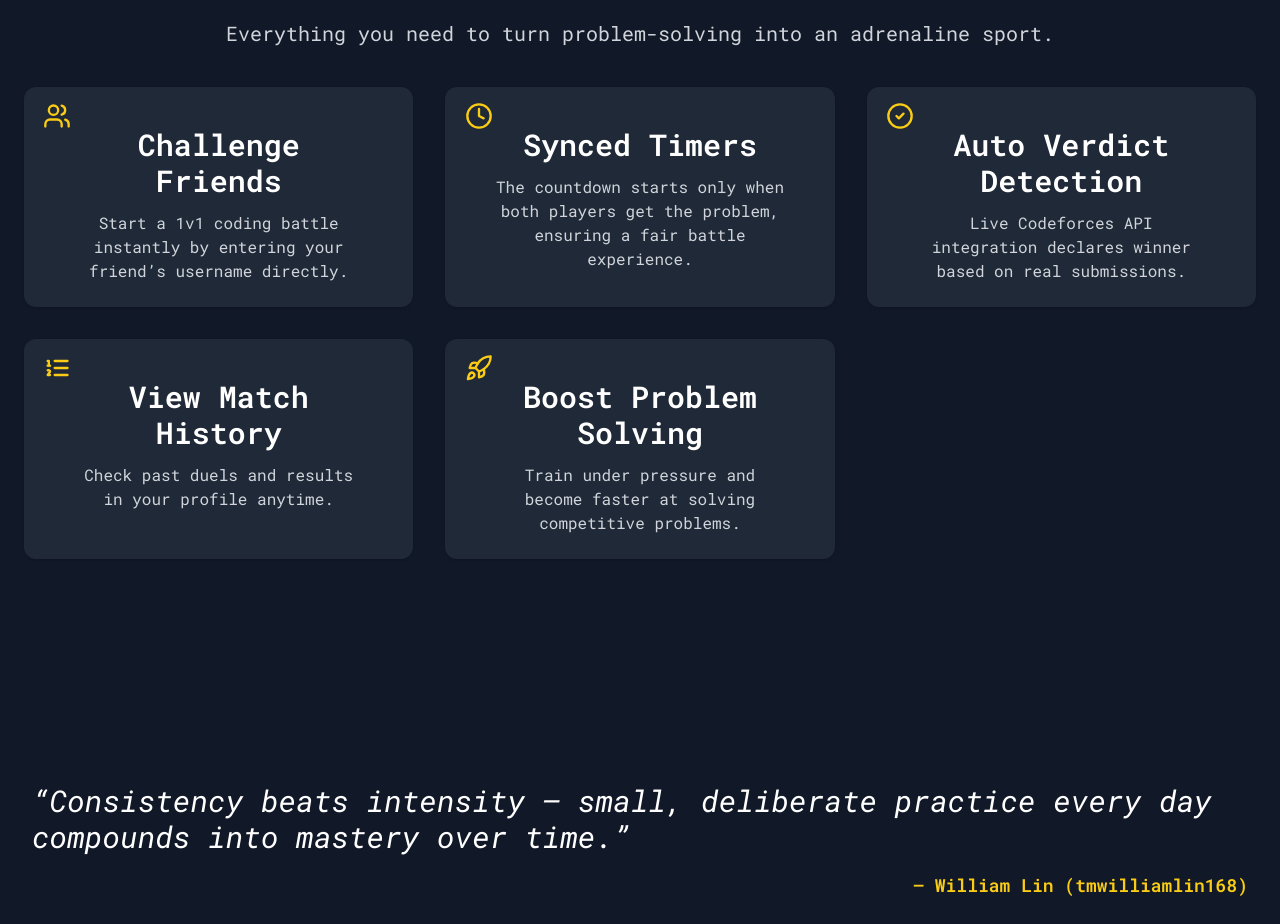
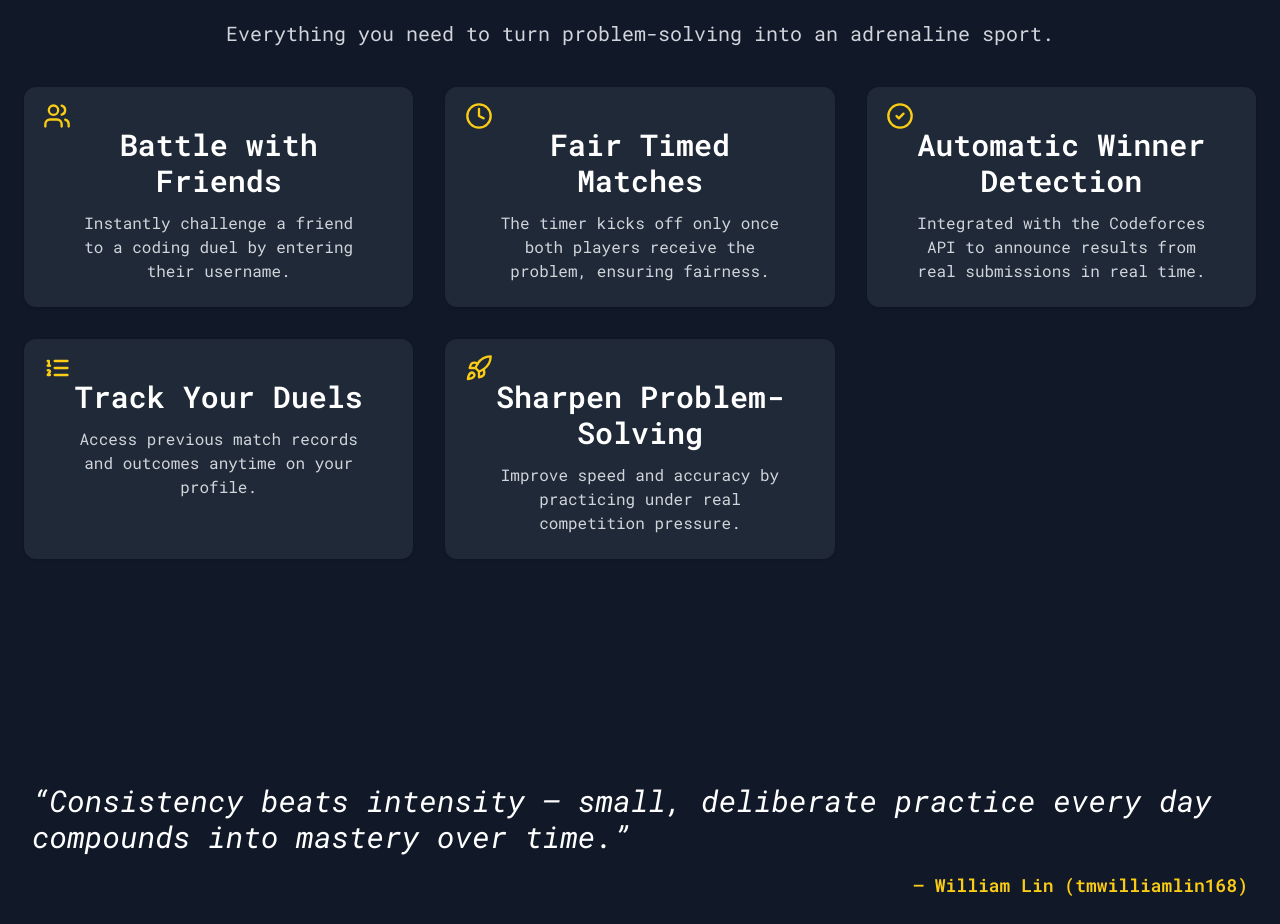
Before and after one commit to PixelPioneer2003/CodeCross, a React (Vite) app in the folder frontend/: page / in a window 1280 px wide. Shown: the part 872-1796 px from the top of the page. Built offline with nearby package versions, Linux system fonts and the light colour scheme; no server answers.

Commit message:
Updates Features component

```diff
--- a/frontend/src/components/FeatureSection.jsx
+++ b/frontend/src/components/FeatureSection.jsx
@@ -10,28 +10,28 @@ export default function Features() {
     const features = [
         {
             icon: <Users size={28} className="text-yellow-400" />,
-            title: "Challenge Friends",
-            desc: "Start a 1v1 coding battle instantly by entering your friend’s username directly.",
+            title: "Battle with Friends",
+            desc: "Instantly challenge a friend to a coding duel by entering their username.",
         },
         {
             icon: <Clock size={28} className="text-yellow-400" />,
-            title: "Synced Timers",
-            desc: "The countdown starts only when both players get the problem, ensuring a fair battle experience.",
+            title: "Fair Timed Matches",
+            desc: "The timer kicks off only once both players receive the problem, ensuring fairness.",
         },
         {
             icon: <CheckCircle2 size={28} className="text-yellow-400" />,
-            title: "Auto Verdict Detection",
-            desc: "Live Codeforces API integration declares winner based on real submissions.",
+            title: "Automatic Winner Detection",
+            desc: "Integrated with the Codeforces API to announce results from real submissions in real time.",
         },
         {
             icon: <ListOrdered size={28} className="text-yellow-400" />,
-            title: "View Match History",
-            desc: "Check past duels and results in your profile anytime.",
+            title: "Track Your Duels",
+            desc: "Access previous match records and outcomes anytime on your profile.",
         },
         {
             icon: <Rocket size={28} className="text-yellow-400" />,
-            title: "Boost Problem Solving",
-            desc: "Train under pressure and become faster at solving competitive problems.",
+            title: "Sharpen Problem-Solving",
+            desc: "Improve speed and accuracy by practicing under real competition pressure.",
         },
     ];
 
```
